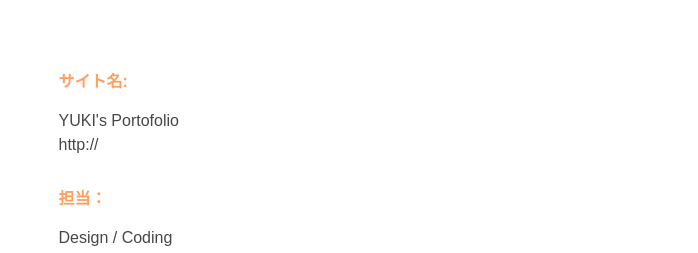
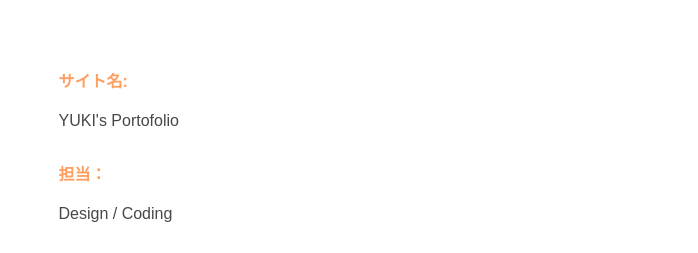
Before and after one commit to yukinakajima1997/yukinakajima-webdesign, a plain HTML site: page index.html in a window 1280 px wide. Shown: the part 2334-2587 px from the top of the page, 582-1280 px from the left. Drawn offline with nearby package versions, Linux system fonts and the light colour scheme; a web font is replaced by a local one.

Commit message:
Update index.html

```diff
--- a/index.html
+++ b/index.html
@@ -138,7 +138,6 @@
 						<div class="feature-body">
 							<p>
 								<span class="text-bold">サイト名:</span><br>YUKI's Portofolio<br>
-								<a href="#">http://</a>
 							</p>
 							<p>
 								<span class="text-bold">担当：</span><br>Design / Coding<br>
```
